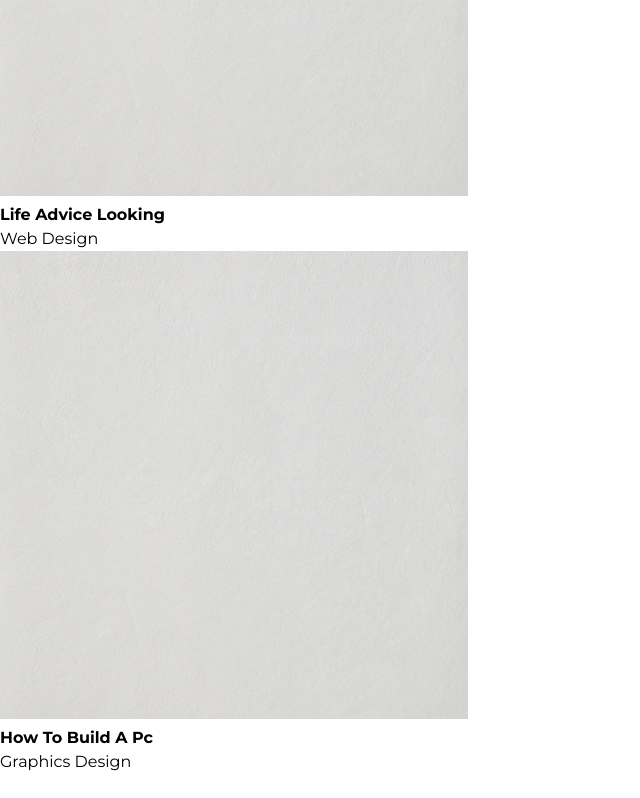
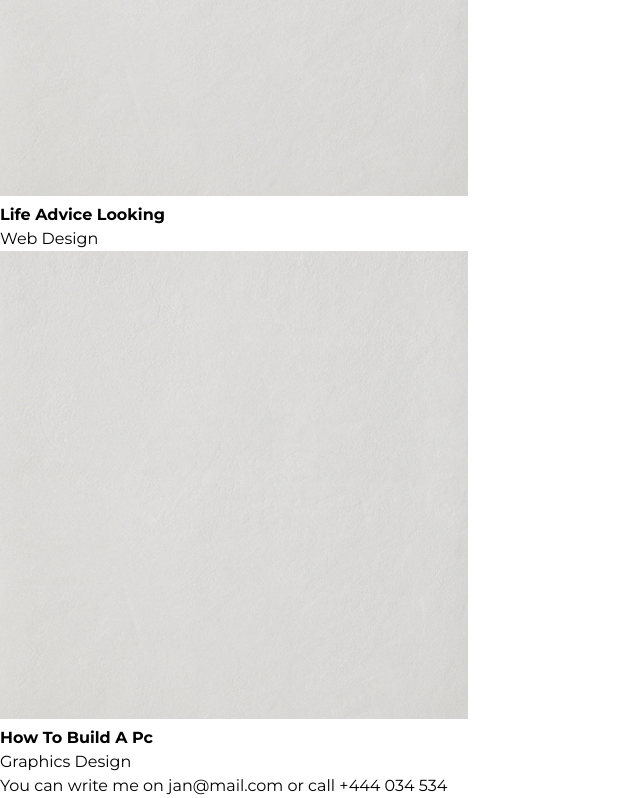
Before and after one commit to YauhenDavidovich/Rsschool2021-EN, a plain HTML site: page index.html in a window 1280 px wide. Shown: the part 3463-4261 px from the top of the page, without its empty margins (0-640 px from the left). Before the commit the page ends 4237 px from the top, so only its background shows below. Drawn offline with Linux system fonts and the light colour scheme.

Commit message:
feat: add footer markup

```diff
--- a/index.html
+++ b/index.html
@@ -125,7 +125,11 @@
             </section>
         </div>
     </main>
-    <footer class="footer"></footer>
+    <footer class="footer">
+        <div class="footer__text">
+            <p>You can write me on jan@mail.com or call +444 034 534</p>
+        </div>
+    </footer>
 </div>
 </body>
 </html>
```
